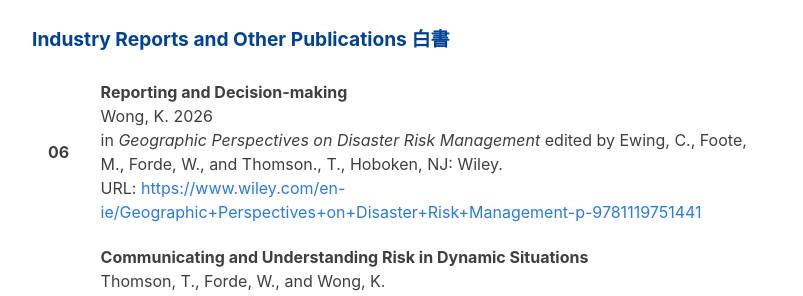
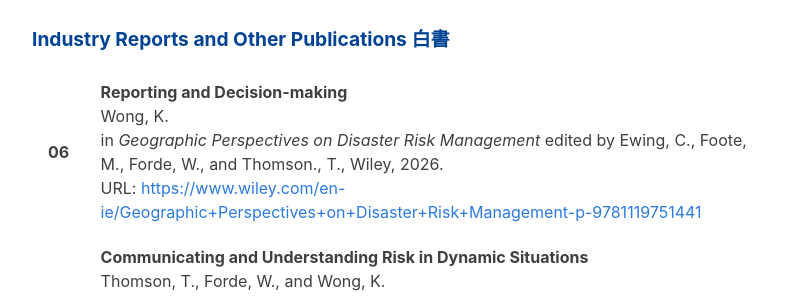
Before and after one commit to kel196/kel196.github.io, a Jekyll site: the page built from index.md, in a window 1280 px wide and 900 px high, scrolled down 6474 px. Shown: the part 154-450 px from the top of the window, without its empty margins (238-1041 px from the left). Built offline with Jekyll 4.4.1, drawn with Linux system fonts in a browser that asks for light colours; our own code applies the rules of GitHub Pages for plain Markdown files.

Commit message:
Table Fix

```diff
--- a/index.md
+++ b/index.md
@@ -178,7 +178,7 @@ Providing one-to-one personalised IT support at the client’s own home for olde
 
 |        |                                                              |
 | ------ | ------------------------------------------------------------ |
-| **06** | **Reporting and Decision-making**<br />Wong, K. 2026<br />in <i>Geographic Perspectives on Disaster Risk Management</i> edited by Ewing, C., Foote, M., Forde, W., and Thomson., T., Hoboken, NJ: Wiley.<br />URL: [https://www.wiley.com/en-ie/Geographic+Perspectives+on+Disaster+Risk+Management-p-9781119751441](https://www.wiley.com/en-ie/Geographic+Perspectives+on+Disaster+Risk+Management-p-9781119751441) |
+| **06** | **Reporting and Decision-making**<br />Wong, K.<br />in <i>Geographic Perspectives on Disaster Risk Management</i> edited by Ewing, C., Foote, M., Forde, W., and Thomson., T., Wiley, 2026.<br />URL: [https://www.wiley.com/en-ie/Geographic+Perspectives+on+Disaster+Risk+Management-p-9781119751441](https://www.wiley.com/en-ie/Geographic+Perspectives+on+Disaster+Risk+Management-p-9781119751441) |
 | **05** | **Communicating and Understanding Risk in Dynamic Situations**<br />Thomson, T., Forde, W., and Wong, K.<br />Royal Geographical Society case study, 2021<br />URL: [https://www.rgs.org/geography/advocacy-and-impact/impact/communicating-and-understanding-risk](https://www.rgs.org/geography/advocacy-and-impact/impact/communicating-and-understanding-risk) |
 | **04** | **3rd BIM/GIS Integration Workshop and 15th 3DGeoInfo Conference 2020 - Preface**<br />Wong, K., Ellul, C., Morley, J., Home, R., and Kalantari, M.<br />*ISPRS Annals of the Photogrammetry, Remote Sensing and Spatial Information Sciences*, Volume VI-4/W1-2020, 1–1, 2020.<br />URL: [https://doi.org/10.5194/isprs-annals-VI-4-W1-2020-1-2020](https://doi.org/10.5194/isprs-annals-VI-4-W1-2020-1-2020)https://doi.org/10.1109/STI50764.2020.9350512) |
 | **03** | **3rd BIM/GIS Integration Workshop and 15th 3DGeoInfo Conference 2020 - Preface**<br />Wong, K., Ellul, C., Morley, J., Home, R., and Kalantari, M.<br />*The International Archives of the Photogrammetry, Remote Sensing and Spatial Information Sciences*, Volume XLIV-4/W1-2020, 1–1, 2020<br />URL: [https://doi.org/10.5194/isprs-archives-XLIV-4-W1-2020-1-2020](https://doi.org/10.5194/isprs-archives-XLIV-4-W1-2020-1-2020) |
```
